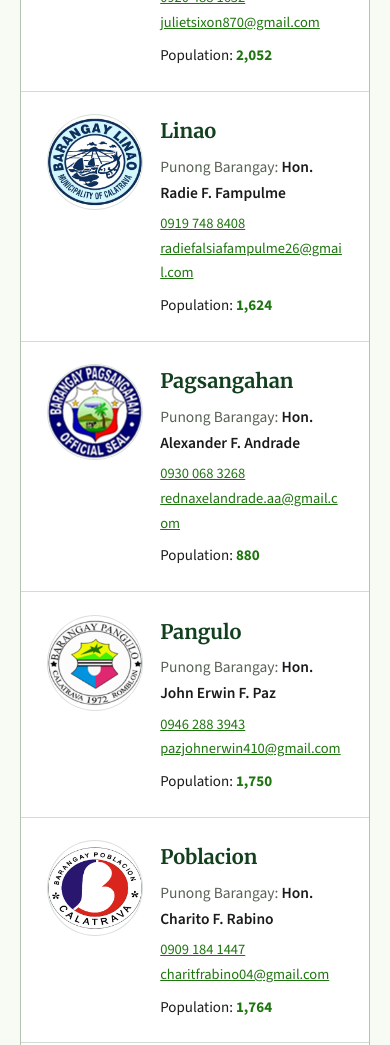
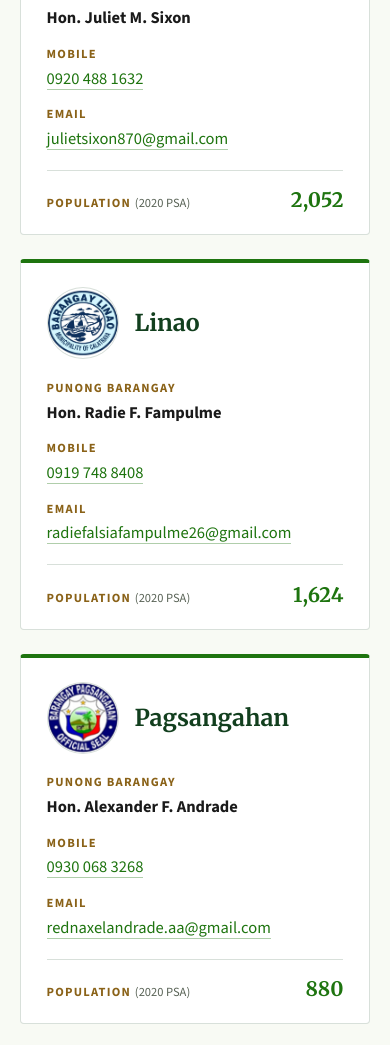
Before and after one commit to rjfabella/calatrava-lgu, a website: page barangays.html in a window 390 px wide. Shown: the part 710-1755 px from the top of the page. Drawn offline with nearby package versions, Linux system fonts and the light colour scheme.

Commit message:
Restyle barangay tiles as labelled cards
Each barangay is now a card in the site's existing card language (white,
1px border, green top rule, hover lift) instead of a cell in a 1px-gap
grid. The seal and name form a header row; the details below are a <dl>
with small uppercase labels — Punong Barangay, Mobile, Email — and a
footer row for Population (2020 PSA) with the figure set large in the
display face. Punong Barangay names sit on a single line; the widest
("Hon. NorvelKimwell F. Falcutila") fits at desktop, tablet and 375px
without overflow. Values are HTML-escaped on render.

Co-Authored-By: Claude Opus 5 <noreply@anthropic.com>

```diff
--- a/assets/style.css
+++ b/assets/style.css
@@ -391,19 +391,25 @@ footer{background:var(--deep);color:rgba(255,255,255,.88);padding:4rem 2.5rem 2r
 .partner-chip{font-size:14px;letter-spacing:.02em;color:rgba(255,255,255,.9);border:1px solid rgba(255,255,255,.3);border-radius:30px;padding:.45rem 1.1rem}
 
 /* ── BARANGAYS ── */
-.brgy-grid{display:grid;grid-template-columns:repeat(3,1fr);gap:1px;background:var(--border);border:1px solid var(--border)}
-.brgy-item{background:var(--white);padding:1.4rem 1.6rem;display:flex;gap:1.1rem;align-items:flex-start}
-.brgy-seal{flex:0 0 96px;width:96px;height:96px;border-radius:50%;object-fit:contain;background:var(--white);border:1px solid var(--border)}
-.brgy-seal-empty{display:flex;align-items:center;justify-content:center;font-family:var(--fd);font-size:2rem;font-weight:700;color:var(--deep);background:var(--cream)}
-.brgy-body{min-width:0}
-.brgy-item h3{font-family:var(--fd);font-size:1.25rem;font-weight:700;color:var(--deep);margin-bottom:.35rem}
-.brgy-item .brgy-cap{font-size:15.5px;color:var(--muted)}
-.brgy-item .brgy-cap b{color:var(--text);font-weight:600}
-.brgy-item .brgy-contact{font-size:14.5px;margin-top:.3rem;overflow-wrap:anywhere}
-.brgy-item .brgy-contact a{color:var(--ocean);display:block;white-space:nowrap}
-.brgy-item .brgy-contact a[href^="mailto"]{white-space:normal}
-.brgy-item .brgy-meta{font-size:15px;color:var(--text);margin-top:.5rem}
-.brgy-item .brgy-meta b{color:var(--ocean);font-weight:700}
+.brgy-grid{display:grid;grid-template-columns:repeat(3,1fr);gap:1.5rem}
+.brgy-item{background:var(--white);border:1px solid var(--border);border-top:4px solid var(--ocean);border-radius:4px;padding:1.5rem 1.6rem 1.25rem;display:flex;flex-direction:column;transition:transform .3s,box-shadow .3s}
+.brgy-item:hover{transform:translateY(-4px);box-shadow:var(--shadow)}
+.brgy-head{display:flex;align-items:center;gap:1rem;margin-bottom:1.1rem}
+.brgy-seal{flex:0 0 72px;width:72px;height:72px;border-radius:50%;object-fit:contain;background:var(--white);border:1px solid var(--border)}
+.brgy-seal-empty{display:flex;align-items:center;justify-content:center;font-family:var(--fd);font-size:1.6rem;font-weight:700;color:var(--deep);background:var(--cream)}
+.brgy-head h3{font-family:var(--fd);font-size:1.45rem;font-weight:700;color:var(--deep);line-height:1.2}
+.brgy-dl{margin:0;display:flex;flex-direction:column;gap:.8rem}
+.brgy-row dt{font-size:12.5px;font-weight:700;letter-spacing:.1em;text-transform:uppercase;color:var(--gold);margin-bottom:.15rem}
+.brgy-row dt span{font-weight:400;letter-spacing:0;text-transform:none;color:var(--muted)}
+.brgy-row dd{margin:0;font-size:16.5px;line-height:1.45;color:var(--text)}
+.brgy-row dd a{color:var(--ocean);text-decoration:none;border-bottom:1px solid rgba(30,116,15,.35)}
+.brgy-row dd a:hover{border-bottom-color:var(--ocean)}
+.brgy-name{font-weight:700;white-space:nowrap}
+.brgy-name em{font-weight:400;color:var(--muted)}
+.brgy-email{overflow-wrap:anywhere}
+.brgy-pop{margin-top:.4rem;padding-top:.9rem;border-top:1px solid var(--border);display:flex;align-items:baseline;justify-content:space-between;gap:1rem}
+.brgy-pop dt{margin-bottom:0}
+.brgy-pop dd{font-family:var(--fd);font-size:1.25rem;font-weight:700;color:var(--ocean)}
 
 /* ── REVEAL ── */
 .reveal{opacity:0;transform:translateY(22px);transition:opacity .7s ease,transform .7s ease}
--- a/barangays.html
+++ b/barangays.html
@@ -38,22 +38,24 @@ const FALLBACK = {
   initChrome('barangays');
   const d = await loadJSON('data/barangays.json', FALLBACK);
   document.getElementById('intro').textContent = d.intro || '';
+  const esc = v => String(v).replace(/[&<>"]/g, c => ({'&':'&amp;','<':'&lt;','>':'&gt;','"':'&quot;'}[c]));
   document.getElementById('barangays').innerHTML = (d.barangays || []).map(b => {
     const seal = b.seal
-      ? `<img class="brgy-seal" src="${b.seal}" alt="Official seal of Barangay ${b.name}" width="96" height="96" loading="lazy">`
-      : `<div class="brgy-seal brgy-seal-empty" aria-hidden="true">${b.name.charAt(0)}</div>`;
-    const tel = b.phone ? `<a href="tel:+63${b.phone.replace(/\D/g,'').replace(/^0/,'')}">${b.phone}</a>` : '';
-    const mail = b.email ? `<a href="mailto:${b.email}">${b.email}</a>` : '';
-    const contact = [tel, mail].filter(Boolean).join('');
-    return `<div class="brgy-item">
-      ${seal}
-      <div class="brgy-body">
-        <h3>${b.name}</h3>
-        <div class="brgy-cap">Punong Barangay: ${b.captain ? `<b>${b.captain}</b>` : '<em>To be announced</em>'}</div>
-        ${contact ? `<div class="brgy-contact">${contact}</div>` : ''}
-        <div class="brgy-meta">Population: <b>${b.population || '—'}</b></div>
-      </div>
-    </div>`;
+      ? `<img class="brgy-seal" src="${esc(b.seal)}" alt="Official seal of Barangay ${esc(b.name)}" width="72" height="72" loading="lazy">`
+      : `<div class="brgy-seal brgy-seal-empty" aria-hidden="true">${esc(b.name.charAt(0))}</div>`;
+    const tel = b.phone ? `<div class="brgy-row"><dt>Mobile</dt><dd><a href="tel:+63${b.phone.replace(/\D/g,'').replace(/^0/,'')}">${esc(b.phone)}</a></dd></div>` : '';
+    const mail = b.email ? `<div class="brgy-row"><dt>Email</dt><dd class="brgy-email"><a href="mailto:${esc(b.email)}">${esc(b.email)}</a></dd></div>` : '';
+    return `<article class="brgy-item">
+      <header class="brgy-head">
+        ${seal}
+        <h3>${esc(b.name)}</h3>
+      </header>
+      <dl class="brgy-dl">
+        <div class="brgy-row"><dt>Punong Barangay</dt><dd class="brgy-name">${b.captain ? esc(b.captain) : '<em>To be announced</em>'}</dd></div>
+        ${tel}${mail}
+        <div class="brgy-row brgy-pop"><dt>Population <span>(2020 PSA)</span></dt><dd>${esc(b.population || '—')}</dd></div>
+      </dl>
+    </article>`;
   }).join('');
   observeReveal();
 })();
```
